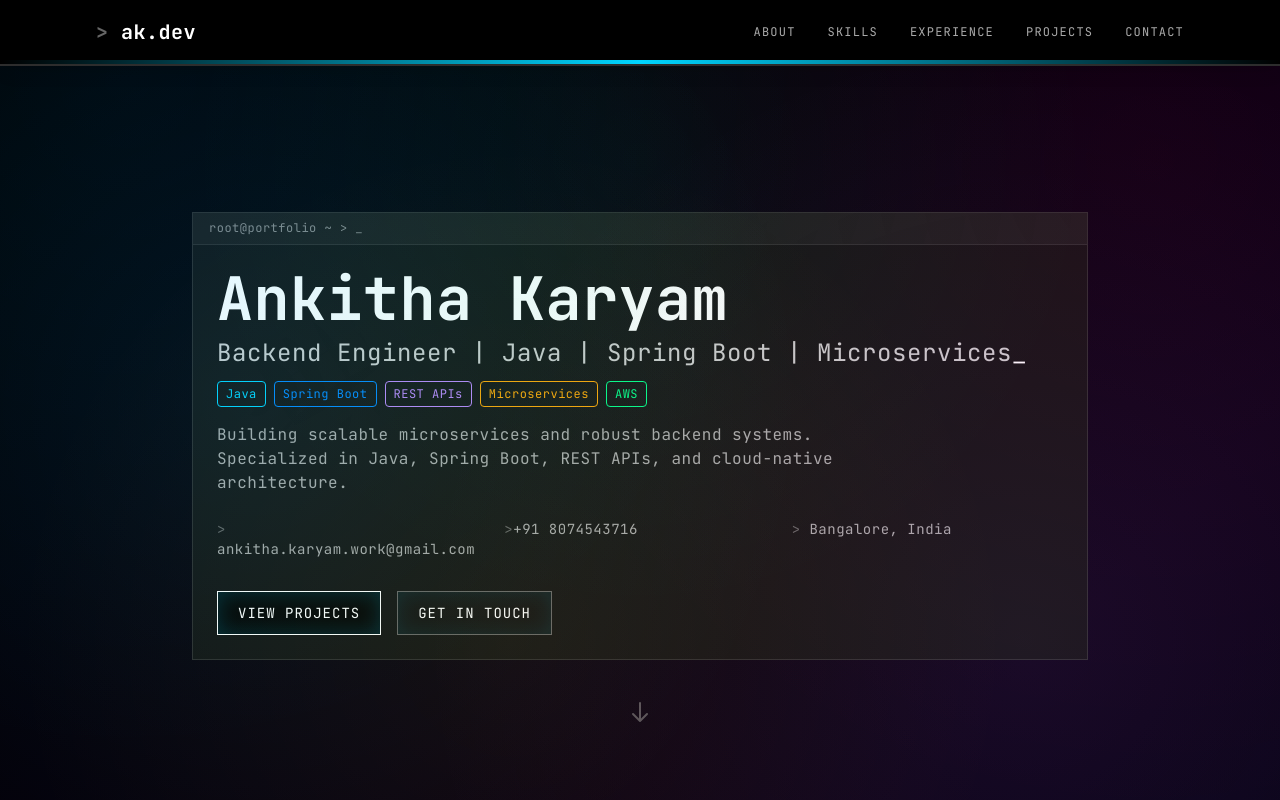
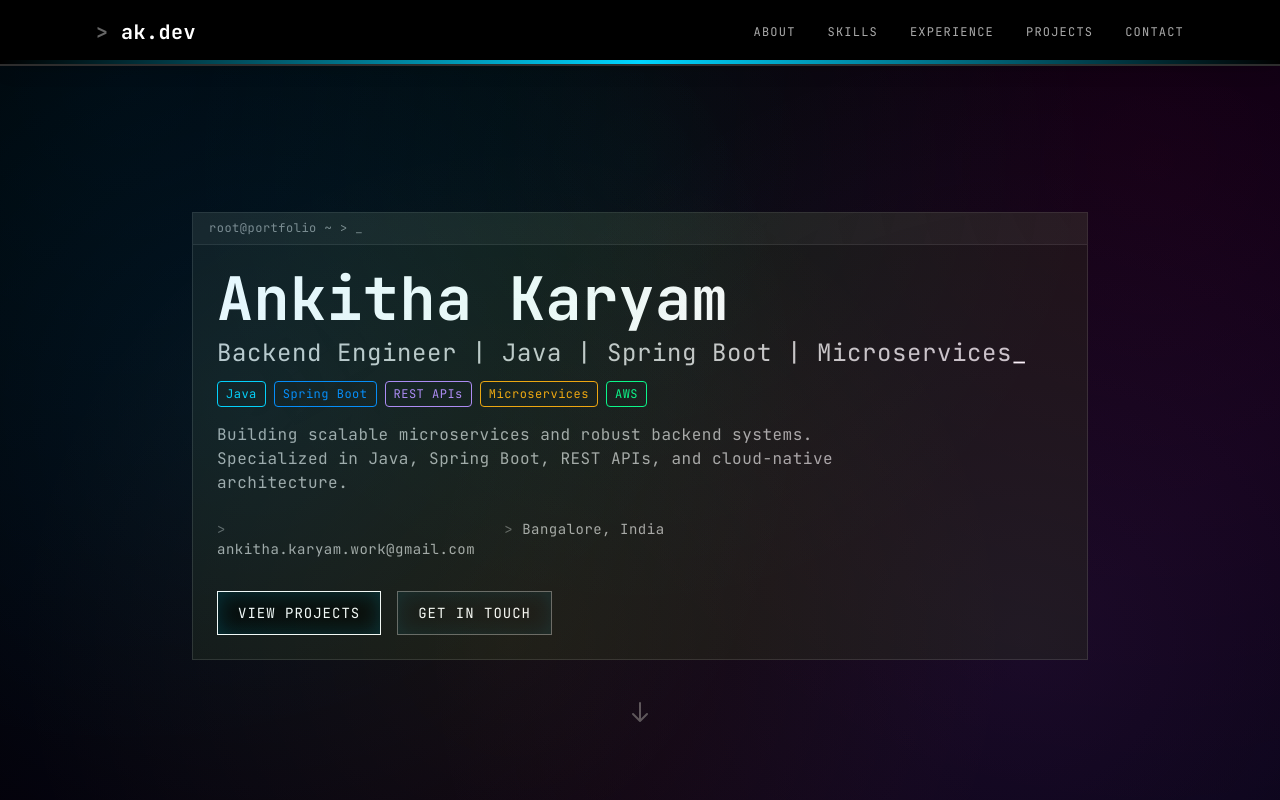
Before and after one commit to AnkithaKaryam/Portfolio, a Next.js app: page / in a window 1280 px wide. Shown: the top 800 px of the page. Built offline with nearby package versions, Linux system fonts and the light colour scheme.

Commit message:
Update Hero.tsx

```diff
--- a/components/Hero.tsx
+++ b/components/Hero.tsx
@@ -68,13 +68,6 @@ const Hero = () => {
                   <span className="text-terminal-gray5"> {'>'} </span>
                   ankitha.karyam.work@gmail.com
                 </a>
-                <a
-                  href="tel:+918074543716"
-                  className="hover:text-terminal-white transition-colors duration-300"
-                >
-                  <span className="text-terminal-gray5">{'>'}</span>
-                  +91 8074543716
-                </a>
                 <span>
                   <span className="text-terminal-gray5"> {'>'} </span>
                   Bangalore, India
```
